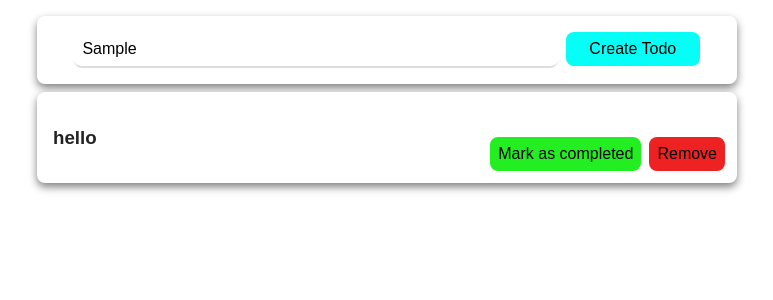
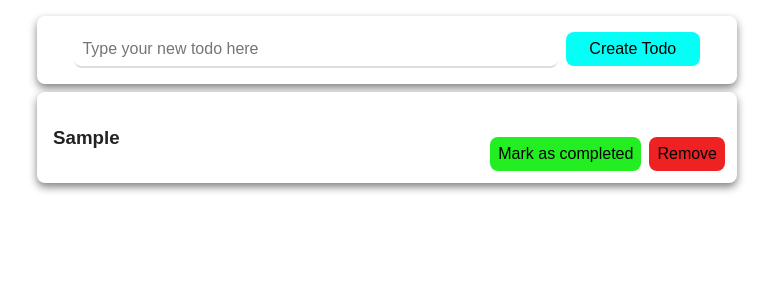
Before and after one commit to sivaone/react-ecosystem, a React app: page / in a window 1280 px wide. Both pictures are taken after typing "Sample" into the empty fields and a click on the button "Create Todo". Shown: the top 300 px of the page, without its empty margins (277-1050 px from the left). Built offline with nearby package versions, Linux system fonts and the light colour scheme.

Commit message:
Add redux store and actions

```diff
--- a/package.json
+++ b/package.json
@@ -8,7 +8,7 @@
     "build": "npx webpack --mode development",
     "test": "echo \"Error: no test specified\" && exit 1"
   },
-  "keywords": [],
+  "keywords": ["react"],
   "author": "",
   "license": "ISC",
   "devDependencies": {
@@ -25,6 +25,8 @@
   },
   "dependencies": {
     "react": "^17.0.2",
-    "react-dom": "^17.0.2"
+    "react-dom": "^17.0.2",
+    "react-redux": "^7.2.6",
+    "redux": "^4.1.2"
   }
 }
--- a/src/index.js
+++ b/src/index.js
@@ -1,5 +1,13 @@
 import React from "react";
 import ReactDOM from "react-dom";
+import {Provider} from "react-redux";
+import {configureStore} from "./store";
 import App from "./App";
 
-ReactDOM.render(<App />, document.getElementById('root'));
+ReactDOM.render(
+    <Provider store={configureStore()}>
+        <App/>
+    </Provider>
+    ,
+    document.getElementById('root')
+);
--- /dev/null
+++ b/src/store.js
@@ -0,0 +1,10 @@
+import { createStore, combineReducers } from "redux";
+import { todos } from "./todos/reducers";
+
+const reducers = {
+    todos,
+};
+
+const rootReducer = combineReducers(reducers);
+
+export const configureStore = () =>  createStore(rootReducer);
--- a/src/todos/NewTodoForm.js
+++ b/src/todos/NewTodoForm.js
@@ -1,7 +1,11 @@
 import React, {useState} from "react";
+import {connect} from "react-redux";
+import {createTodo} from "./actions";
 import "./NewTodoForm.css";
 
-const NewTodoForm = () => {
+// connect is higher order function can called as connect()()
+
+const NewTodoForm = ({ todos, onCreatePressed }) => {
     const [inputValue, setInputValue] = useState('');
 
     return (
@@ -13,9 +17,28 @@
                 value={inputValue}
                 onChange={e => setInputValue(e.target.value)}
             />
-            <button className="new-todo-button">Create Todo</button>
+            <button
+                onClick={() => {
+                    const isDuplicateText =
+                        todos.some(todo => todo.text === inputValue);
+                    if (!isDuplicateText) {
+                        onCreatePressed(inputValue);
+                        setInputValue('');
+                    }
+                }}
+                className="new-todo-button"
+            >Create Todo</button>
         </div>
     );
 };
 
-export default NewTodoForm;
+// take global state and pass relevant state
+const mapStateToProps = state => ({
+    todos: state.todos,
+});
+
+const mapDispatchToProps = dispatch => ({
+    onCreatePressed: text => dispatch(createTodo(text)),
+});
+
+export default connect(mapStateToProps, mapDispatchToProps)(NewTodoForm);
--- a/src/todos/TodoList.js
+++ b/src/todos/TodoList.js
@@ -1,13 +1,26 @@
 import React from "react";
+import {connect} from "react-redux";
 import NewTodoForm from "./NewTodoForm";
 import TodoListItem from "./TodoListItem"
+import {removeTodo} from "./actions";
 import "./TodoList.css"
 
-const TodoList = ({ todos = [{text: 'hello'}] }) => (
-  <div className="list-wrapper">
-      <NewTodoForm />
-      {todos.map(todo => <TodoListItem todo={todo} />)}
-  </div>
-);
+const TodoList = ({todos = [], onRemovePressed}) => {
+    console.log(todos);
+    return (
+        <div className="list-wrapper">
+            <NewTodoForm/>
+            {todos.map(todo => <TodoListItem todo={todo} onRemovePressed={onRemovePressed}/>)}
+        </div>
+    );
+};
 
-export default TodoList;
+const mapStateToProps = state => ({
+    todos: state.todos,
+});
+
+const mapDispatchToProps = dispatch => ({
+    onRemovePressed: text => dispatch(removeTodo(text)),
+});
+
+export default connect(mapStateToProps, mapDispatchToProps)(TodoList);
--- a/src/todos/TodoListItem.js
+++ b/src/todos/TodoListItem.js
@@ -1,14 +1,20 @@
 import React from "react";
 import "./TodoListItem.css"
 
-const TodoListItem = ({todo}) => (
+const TodoListItem = ({todo, onRemovePressed}) => {
+    console.log(todo);
+    return (
         <div className="todo-item-container">
             <h3>{todo.text}</h3>
             <div className="buttons-container">
                 <button className="completed-button">Mark as completed</button>
-            <button className="remove-button">Remove</button>
+                <button className="remove-button"
+                        onClick={() => onRemovePressed(todo.text)}
+                >Remove
+                </button>
             </div>
         </div>
     );
+};
 
 export default TodoListItem;
--- /dev/null
+++ b/src/todos/actions.js
@@ -0,0 +1,12 @@
+export const CREATE_TODO = 'CREATE_TODO';
+
+export const createTodo = (text) => ({
+    type: CREATE_TODO,
+    payload: { text }
+});
+
+export const REMOVE_TODO = 'REMOVE_TODO';
+export const removeTodo = text => ({
+    type: REMOVE_TODO,
+    payload: { text }
+});
--- /dev/null
+++ b/src/todos/reducers.js
@@ -0,0 +1,23 @@
+import {CREATE_TODO, REMOVE_TODO} from "./actions";
+
+export const todos = (state = [], action) => {
+    const { type, payload } = action;
+
+    switch (type) {
+        case CREATE_TODO: {
+            console.log(payload);
+            const text = payload.text;
+            const newTodo = {
+                text,
+                isCompleted: false,
+            };
+            return state.concat(newTodo);
+        }
+        case REMOVE_TODO: {
+            const text = payload.text;
+            return state.filter(todo => todo.text !== text);
+        }
+        default:
+            return state;
+    }
+ }
```
Also changed, not shown: 1 other file (tests, documents, lock files or other folders). Lines whose indentation alone changed are shown as unchanged.
